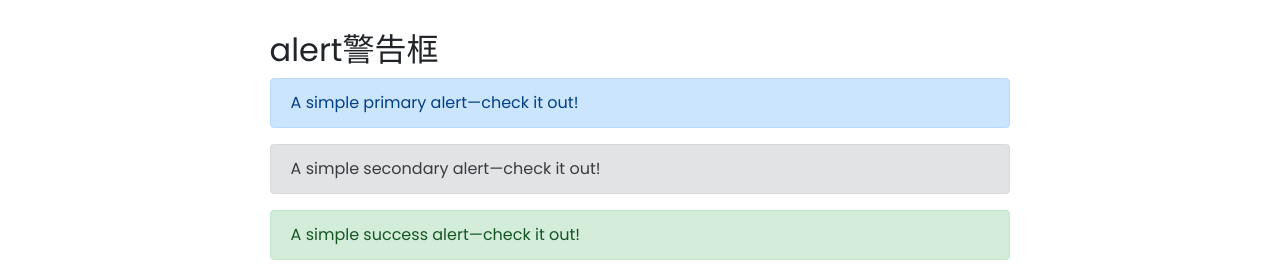
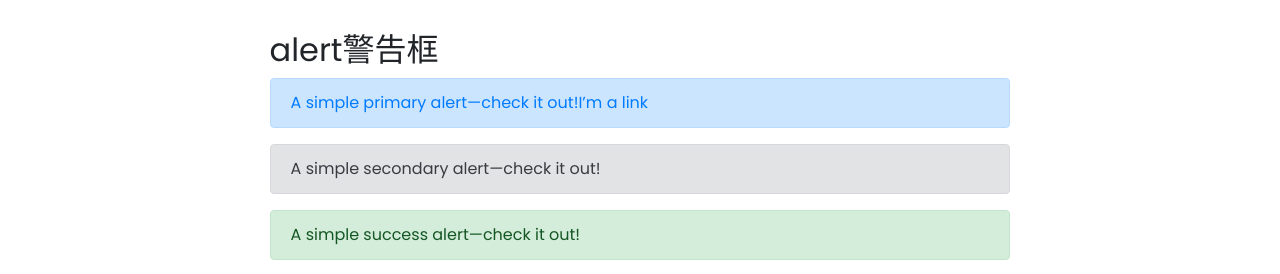
Before and after one commit to WorkSpacesPro/icp, a Jekyll site: the page built from pages/docs.md, in a window 1280 px wide. Shown: the part 1565-1839 px from the top of the page. Built offline with Jekyll 4.4.1, drawn with Linux system fonts in a browser that asks for light colours; emoji names are drawn with the system emoji font.

Commit message:
Update docs.md

```diff
--- a/pages/docs.md
+++ b/pages/docs.md
@@ -68,7 +68,7 @@ GitHub</a>
   <!-- alert警告框 -->
   <h2 id="list-group"> alert警告框</h2>
 <div class="alert alert-primary" role="alert">
-  A simple primary alert—check it out!
+ <a href="https://www.google.com"> A simple primary alert—check it out!I’m a link</a>
 </div>
 <div class="alert alert-secondary" role="alert">
   A simple secondary alert—check it out!
```
